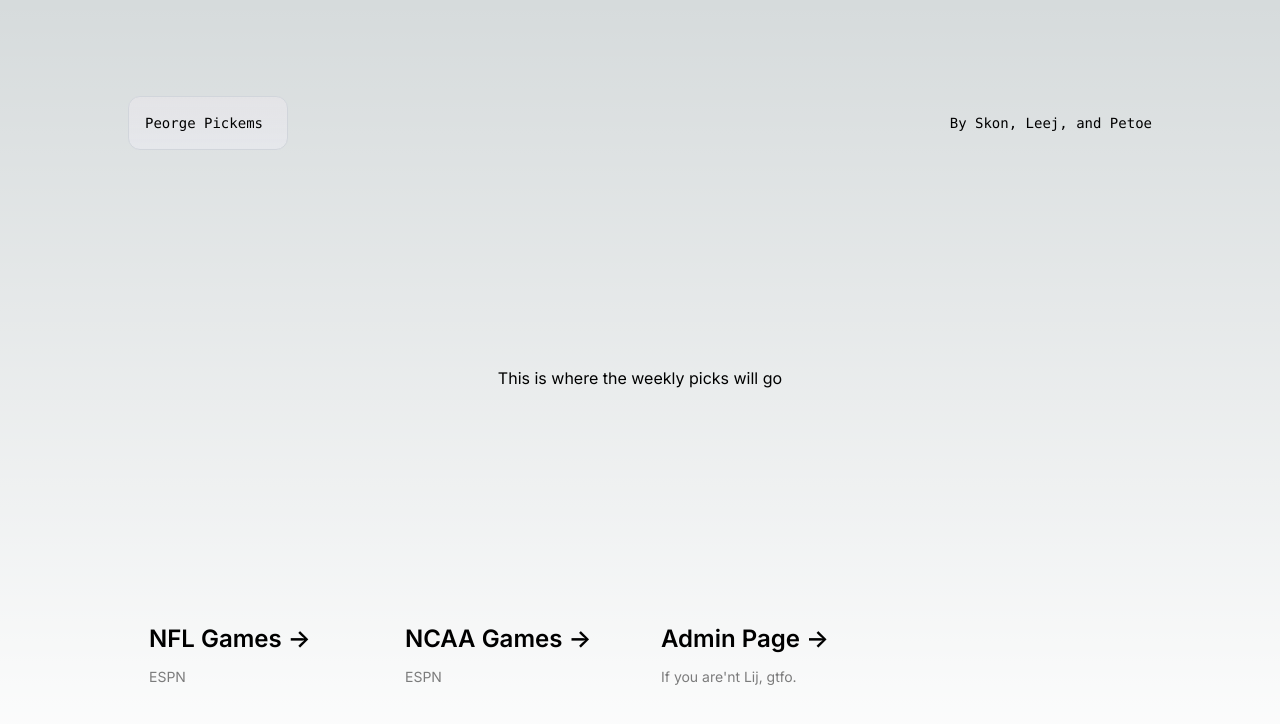
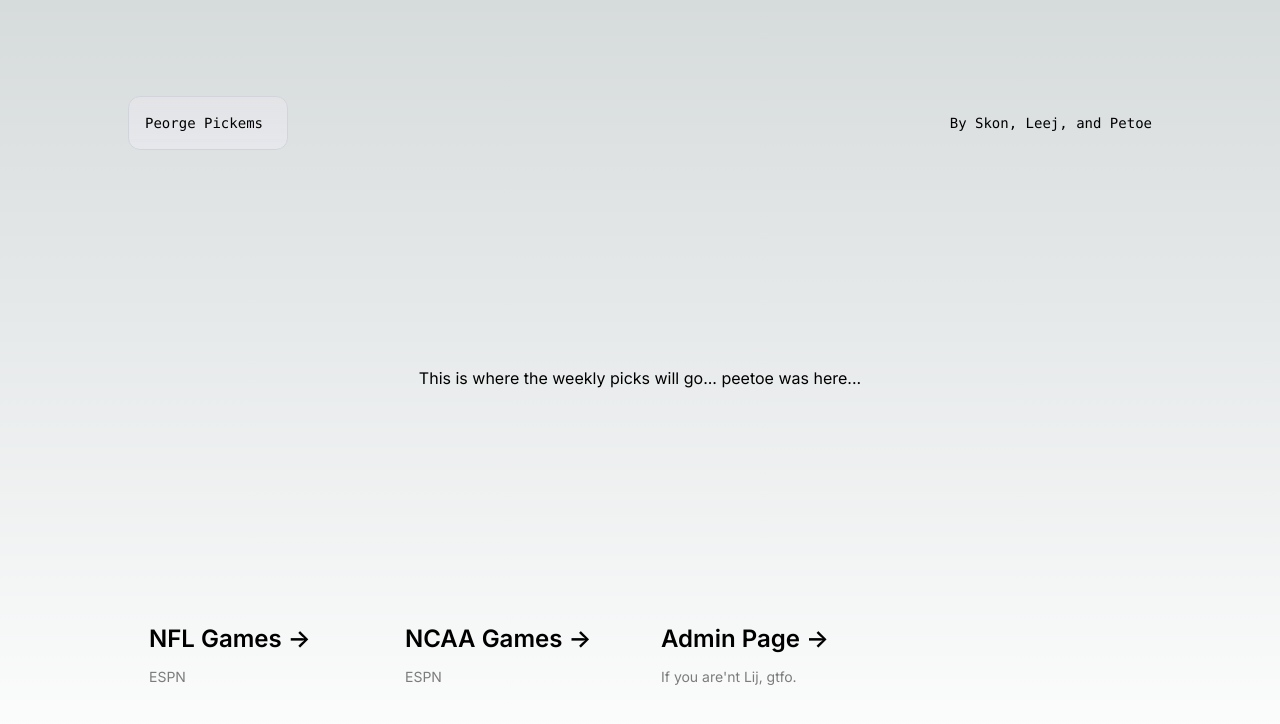
Before and after one commit to michaelskonnard/pick-ems, a Next.js app in the folder pick-ems-frontend/: page / in a window 1280 px wide. Shown: the top 724 px of the page. Built offline with nearby package versions, Linux system fonts and the light colour scheme.

Commit message:
peter first commit :)

```diff
--- a/pick-ems-frontend/src/app/page.tsx
+++ b/pick-ems-frontend/src/app/page.tsx
@@ -20,7 +20,7 @@ export default function Home() {
       </div>
 
       <div className="">
-        <h2>This is where the weekly picks will go</h2>
+        <h2>This is where the weekly picks will go... peetoe was here...</h2>
       </div>
 
       <div className="mb-32 grid text-center lg:max-w-5xl lg:w-full lg:mb-0 lg:grid-cols-4 lg:text-left">
```
